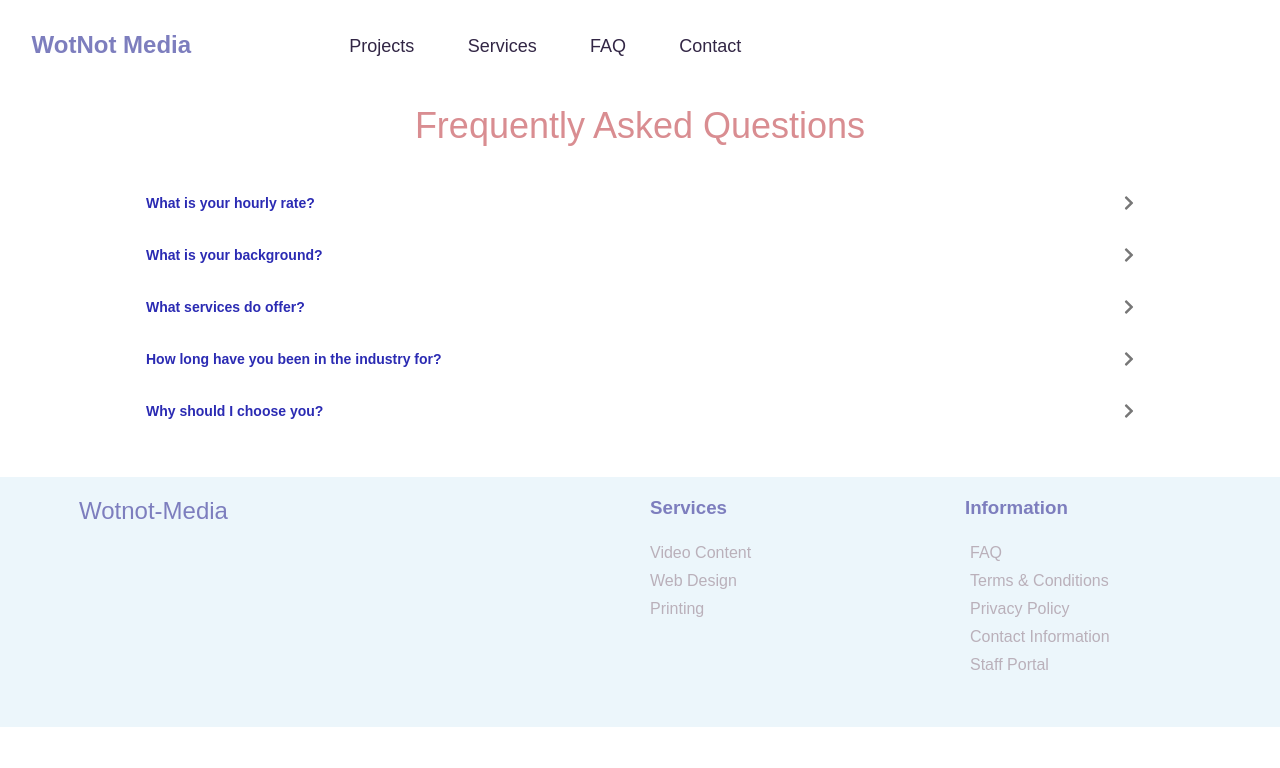
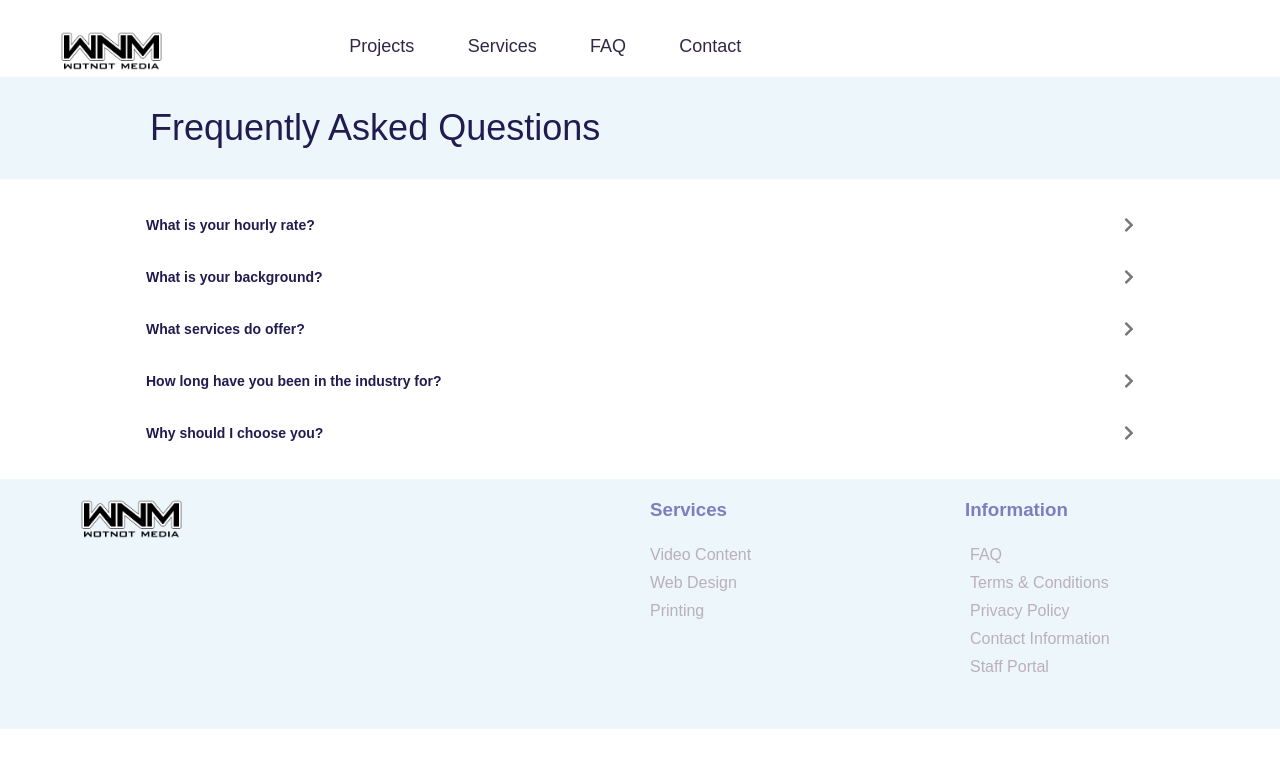
Before and after one commit to WClifford1/wotnot-media-client, a React (Create React App) app: page /FAQ in a window 1280 px wide. Shown: the top 768 px of the page. Built offline with nearby package versions, Linux system fonts and the light colour scheme.

Commit message:
minor additions

```diff
--- a/src/App.css
+++ b/src/App.css
@@ -339,7 +339,7 @@
   font-size: 46px;
   line-height: 1.3;
   font-weight: 500;
-  color: #d98d91;
+  color: #211c4f;
 }
 
 .contact-cont .contact-form .contact-text {
@@ -457,7 +457,7 @@
 
 .accordion {
   background-color: #fff;
-  color: #2b2bb3;
+  color: #211c4f;
   cursor: pointer;
   padding: 18px;
   display: -webkit-box;
@@ -472,7 +472,7 @@
   transition: background-color 0.6s ease;
   width: 80%;
   margin: 0 auto;
-  border-radius: 5px;
+  border-radius: 5px 5px 0 0;
 }
 
 .accordion:hover,
@@ -509,20 +509,20 @@
   font-weight: 400;
   font-size: 14px;
   padding: 18px;
-  width: 80%;
+  width: 77%;
   margin: 0 auto;
-  text-align: center;
+  background-color: #ECF6FB;
+  border-radius: 0 0 5px 5px;
+  color: #211c4f;
 }
 
 .faq-header {
-  color: #d98d91;
-  padding: 30px;
-  display: -webkit-box;
-  display: -ms-flexbox;
-  display: flex;
-  -webkit-box-pack: center;
-      -ms-flex-pack: center;
-          justify-content: center;
+  color: #211c4f;
+  padding: 30px 150px;
+  display: -webkit-box;
+  display: -ms-flexbox;
+  display: flex;
+  background-color: #ECF6FB;
 }
 
 .faq-header h1 {
@@ -530,8 +530,8 @@
   font-size: 36px;
 }
 
-.faq-cont {
-  padding-bottom: 40px;
+.faq-inner {
+  padding: 20px 0;
 }
 
 .servy-cont {
@@ -545,30 +545,20 @@
 }
 
 .servy-title {
-  padding: 35px;
-  display: -webkit-box;
-  display: -ms-flexbox;
-  display: flex;
-  color: #7d7ebe;
+  color: #211c4f;
+  padding: 30px 150px;
+  display: -webkit-box;
+  display: -ms-flexbox;
+  display: flex;
   -webkit-box-pack: center;
       -ms-flex-pack: center;
           justify-content: center;
   background-color: #ECF6FB;
-  height: 80px;
-  -webkit-box-align: center;
-      -ms-flex-align: center;
-          align-items: center;
 }
 
 .servy-title h1 {
-  display: -webkit-box;
-  display: -ms-flexbox;
-  display: flex;
-  -webkit-box-pack: center;
-      -ms-flex-pack: center;
-          justify-content: center;
-  font-size: 50px;
   font-weight: 100;
+  font-size: 36px;
 }
 
 .cards-cont {
@@ -1111,6 +1101,10 @@ html {
   background-color: #fff;
 }
 
+.nav-cont .logo .logo-inner {
+  height: 40px;
+}
+
 .nav-cont .hero-image {
   display: -webkit-box;
   display: -ms-flexbox;
@@ -1236,64 +1230,26 @@ html {
   padding-bottom: 60px;
 }
 
-.serves-cont .serves1 {
+.serves-cont .servess {
   color: #f0ac39;
   text-align: center;
   padding: 10px;
 }
 
-.serves-cont .serves1 .blob {
+.serves-cont .servess .blob {
   height: 100px;
 }
 
-.serves-cont .serves1 .serves1-text {
+.serves-cont .servess a {
+  text-decoration: none;
+  color: #7d7ebe;
+}
+
+.serves-cont .servess .servess-text {
   padding: 15px;
-  color: #7d7ebe;
-}
-
-.serves-cont .serves1:hover {
-  -webkit-transform: scale(1.1);
-          transform: scale(1.1);
-  cursor: pointer;
-}
-
-.serves-cont .serves2 {
-  color: #f0ac39;
-  text-align: center;
-  padding: 10px;
-}
-
-.serves-cont .serves2 .blob {
-  height: 100px;
-}
-
-.serves-cont .serves2 .serves2-text {
-  padding: 15px;
-  color: #7d7ebe;
-}
-
-.serves-cont .serves2:hover {
-  -webkit-transform: scale(1.1);
-          transform: scale(1.1);
-  cursor: pointer;
-}
-
-.serves-cont .serves3 {
-  color: #f0ac39;
-  text-align: center;
-  padding: 10px;
-}
-
-.serves-cont .serves3 .blob {
-  height: 100px;
-}
-
-.serves-cont .serves3 .serves3-text {
-  padding: 15px;
-  color: #7d7ebe;
-}
-
-.serves-cont .serves3:hover {
+}
+
+.serves-cont .servess:hover {
   -webkit-transform: scale(1.1);
           transform: scale(1.1);
   cursor: pointer;
@@ -1489,6 +1445,10 @@ html {
   color: #7d7ebe;
   padding-left: 20px;
   width: 40%;
+}
+
+.footer-cont .footer-logo .logo .logo-inner {
+  height: 40px;
 }
 
 .footer-cont .footer-logo h2 {
--- a/src/Styles/_Contact.scss
+++ b/src/Styles/_Contact.scss
@@ -6,6 +6,8 @@ $material-purple: #7d7ebe;
 $material-red: #eb561a;
 $material-yellow: #f0ac39;
 $off-black: #322645;
+$material-blue: #ECF6FB;
+
 
 .contact-cont {
     // border: 2px solid red;
@@ -81,7 +83,7 @@ $off-black: #322645;
             font-size: 46px;
             line-height: 1.3;
             font-weight: 500;
-            color: $material-pink;
+            color: $dark-blue;
         }
         // text-align: center;
         .contact-text {
--- a/src/Styles/_Faq.scss
+++ b/src/Styles/_Faq.scss
@@ -6,6 +6,7 @@ $material-purple: #7d7ebe;
 $material-red: #eb561a;
 $material-yellow: #f0ac39;
 $off-black: #322645;
+$material-blue: #ECF6FB;
 
 // The accordion section
 .accordion__section {
@@ -16,7 +17,7 @@ $off-black: #322645;
 
 .accordion {
     background-color: #fff;
-    color: rgb(43, 43, 179);
+    color: $dark-blue;
     cursor: pointer;
     padding: 18px;
     display: flex;
@@ -26,7 +27,7 @@ $off-black: #322645;
     transition: background-color 0.6s ease;
     width: 80%;
     margin: 0 auto;
-    border-radius: 5px;
+    border-radius: 5px 5px 0 0;
 
 }
 
@@ -62,17 +63,22 @@ $off-black: #322645;
     font-weight: 400;
     font-size: 14px;
     padding: 18px;
-    width: 80%;
+    width: 77%;
     margin: 0 auto;
-    text-align: center;
+    // padding-left: 60px;
+    background-color: $material-blue;
+    border-radius: 0 0 5px 5px;
+    color: $dark-blue;
+    // text-align: center;
 }
 
 // FAQ header
 .faq-header {
-    color: $material-pink;
-    padding: 30px;
+    color: $dark-blue;
+    padding: 30px 150px;
     display: flex;
-    justify-content: center;
+    // justify-content: center;
+    background-color: #ECF6FB;
 
     h1 {
         font-weight: 100;
@@ -80,6 +86,6 @@ $off-black: #322645;
     }
 }
 
-.faq-cont {
-    padding-bottom: 40px;
+.faq-inner {
+    padding: 20px 0;
 }
--- a/src/Styles/_Service.scss
+++ b/src/Styles/_Service.scss
@@ -12,6 +12,7 @@ $material-purple: #7d7ebe;
 $material-red: #eb561a;
 $material-yellow: #f0ac39;
 $off-black: #322645;
+$material-blue: #ECF6FB;
 
 @import url('https://fonts.googleapis.com/css?family=Roboto+Slab:100,300,400,700');
 @import url('https://fonts.googleapis.com/css?family=Raleway:300,300i,400,400i,500,500i,600,600i,700,700i,800,800i,900,900i');
@@ -23,21 +24,15 @@ $off-black: #322645;
 }
 
 .servy-title {
-    padding: 35px;
+  color: $dark-blue;
+  padding: 30px 150px;
   display: flex;
-    color: $material-purple;
   justify-content: center;
   background-color: #ECF6FB;
-    height: 80px;
-    // align-content: center;
-    // text-align: center;
-    align-items: center;
 
   h1 {
-        display: flex;
-        justify-content: center;
-    font-size: 50px;
       font-weight: 100;
+      font-size: 36px;
   }
 }
 
--- a/src/app.scss
+++ b/src/app.scss
@@ -78,6 +78,18 @@ html {
     background-color: #fff;
     // border: 2px solid red;
 
+    .logo {
+        // border: 2px solid red;
+
+
+
+        .logo-inner {
+            // border: 2px solid green;
+            height: 40px;
+
+        }
+    }
+
     .hero-image {
         display: flex;
     //     // border: 2px solid red;
@@ -87,6 +99,7 @@ html {
     //         height: 100%;
 
     //     }
+
 
     // ----------------------------------------
 
@@ -204,7 +217,7 @@ html {
 
 
 
-    .serves1 {
+    .servess {
         color: $material-yellow;
         // border: 2px solid red;
         // display: flex;
@@ -216,52 +229,15 @@ html {
             height: 100px;
         }
 
+        a {
+            text-decoration: none;
+            color: $material-purple;
 
-        .serves1-text {
-            padding: 15px;
-            color: $material-purple;
         }
 
-        &:hover {
-            transform: scale(1.1);
-            cursor: pointer;
-        }
-    }
 
-    .serves2 {
-        color: $material-yellow;
-        // border: 2px solid red;
-        text-align: center;
-        padding: 10px;
-
-        .blob {
-            height: 100px;
-        }
-
-        .serves2-text {
+        .servess-text {
             padding: 15px;
-            color: $material-purple;
-        }
-
-        &:hover {
-            transform: scale(1.1);
-            cursor: pointer;
-        }
-    }
-
-    .serves3 {
-        color: $material-yellow;
-        // border: 2px solid red;
-        text-align: center;
-        padding: 10px;
-
-        .blob {
-            height: 100px;
-        }
-
-        .serves3-text {
-            padding: 15px;
-            color: $material-purple;
         }
 
         &:hover {
@@ -459,10 +435,23 @@ html {
         // padding-top: 20px;
         // border: 2px solid green;
         // margin-left: -150px;
+
         padding-top: 20px;
         color: $material-purple;
         padding-left: 20px;
         width: 40%;
+
+        .logo {
+            // border: 2px solid red;
+
+
+
+            .logo-inner {
+                // border: 2px solid green;
+                height: 40px;
+
+            }
+        }
 
 
         h2 {
--- a/src/components/Faq.jsx
+++ b/src/components/Faq.jsx
@@ -11,6 +11,7 @@ export default class Faq extends Component {
             <div className="faq-header">
                 <h1>Frequently Asked Questions</h1>
             </div>
+            <div className="faq-inner">
             <Accordion title="What is your hourly rate?"
             content="lorem orem orem orem orem orem orem orem orem"
             />
@@ -33,6 +34,7 @@ export default class Faq extends Component {
             content="lorem orem orem orem orem orem orem orem orem lorem orem orem orem orem orem orem orem orem"
             />
         </div>
+        </div>
     )
 }
 }
--- a/src/components/Footer.jsx
+++ b/src/components/Footer.jsx
@@ -1,6 +1,7 @@
 import React, { Component } from 'react'
 import { Link, Redirect } from 'react-router-dom'
 import jwtDecode from 'jwt-decode'
+import logo from '../images/logo1.png'
 
 
 export default class Footer extends Component {
@@ -28,7 +29,7 @@ export default class Footer extends Component {
         <div>
             <div className="footer-cont">
                 <div className="footer-logo">
-                <h2>Wotnot-Media</h2>
+                <h2 className="logo"><Link to="/"><img src={logo} className="logo-inner" alt="hoohaa" /></Link></h2>
                 </div>
                 <div className="footer-res1">
                     <div className="footer-title1">
--- a/src/components/Home.jsx
+++ b/src/components/Home.jsx
@@ -11,7 +11,7 @@ import Showcase from './Showcase';
 
 export default function Home() {
     return (
-        <Router>
+        <React.Fragment>
             <div className="nav-cont">
                 {/* <div className="nav">
                 <h2 className="logo">WotNot Media</h2>
@@ -59,6 +59,6 @@ export default function Home() {
                 <WhyUs />
                 <Showcase />
             </div>
-        </Router>
+        </React.Fragment>
     )
 }
--- a/src/components/Navbar1.jsx
+++ b/src/components/Navbar1.jsx
@@ -1,5 +1,6 @@
 import React from 'react';
 import { Link } from 'react-router-dom';
+import logo from '../images/logo1.png'
 
 export default function Navbar1() {
     return (
@@ -9,7 +10,7 @@ export default function Navbar1() {
                 <img src={test} alt=""/>
                 </div> */}
 
-                <h2 className="logo"><Link to="/">WotNot Media</Link></h2>
+                <h2 className="logo"><Link to="/"><img src={logo} className="logo-inner" alt="hoohaa" /></Link></h2>
                 <ul className="nav-items">
                     <li><a className="hov" href="sad"><Link to="/services">
                     Projects
--- a/src/components/ServicePage.jsx
+++ b/src/components/ServicePage.jsx
@@ -4,9 +4,9 @@ import { Link } from 'react-router-dom'
 export default function TestCard() {
     return (
         <div className="servy-cont">
-        {/* <div className="servy-title">
+        <div className="servy-title">
             <h1>Services Page</h1>
-        </div> */}
+        </div>
         <div className="cards-cont">
         <section class="cards">
         <article class="card card--1">
```
Also changed, not shown: src/components/Service2.jsx (+11 -10 lines), src/images/logo1.png (added), 1 other file (tests, documents, lock files or other folders). Lines whose indentation alone changed are shown as unchanged.
